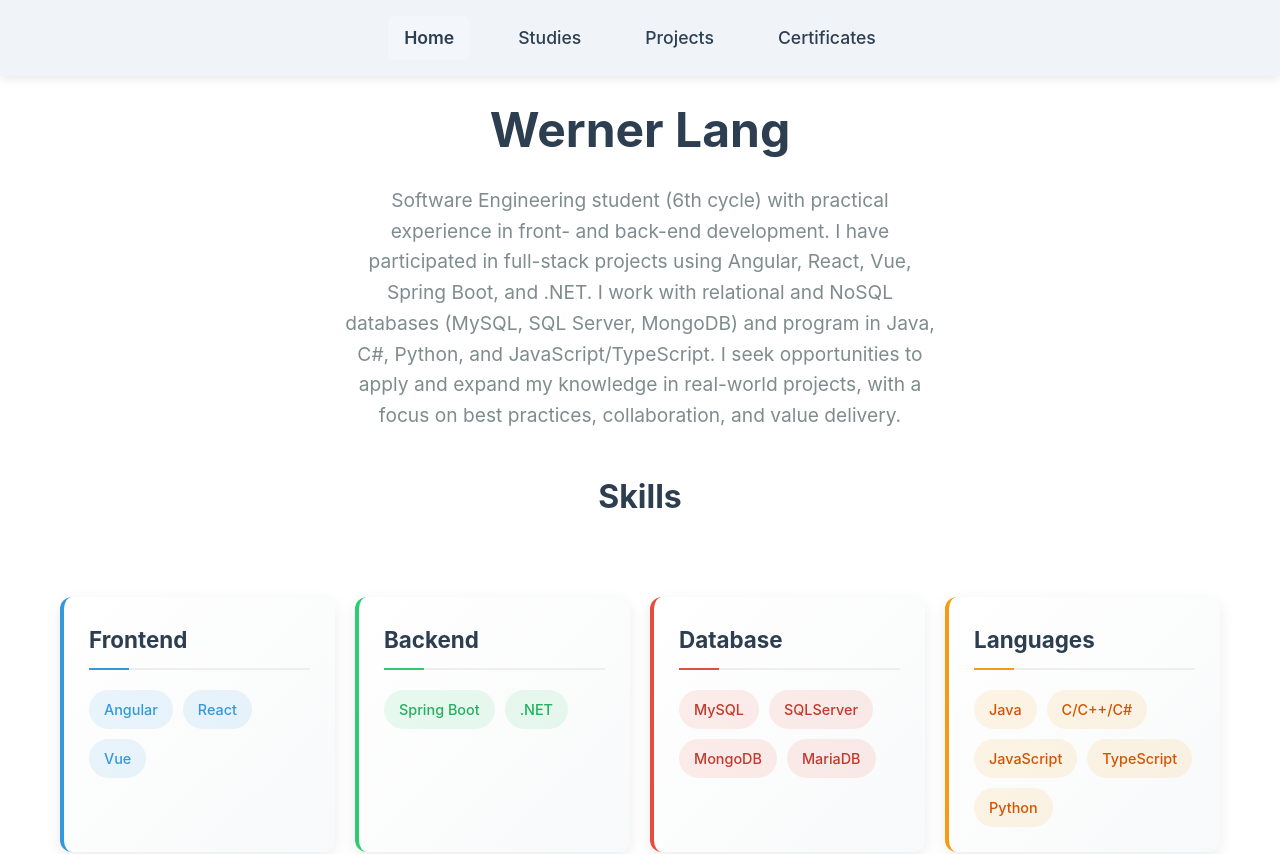
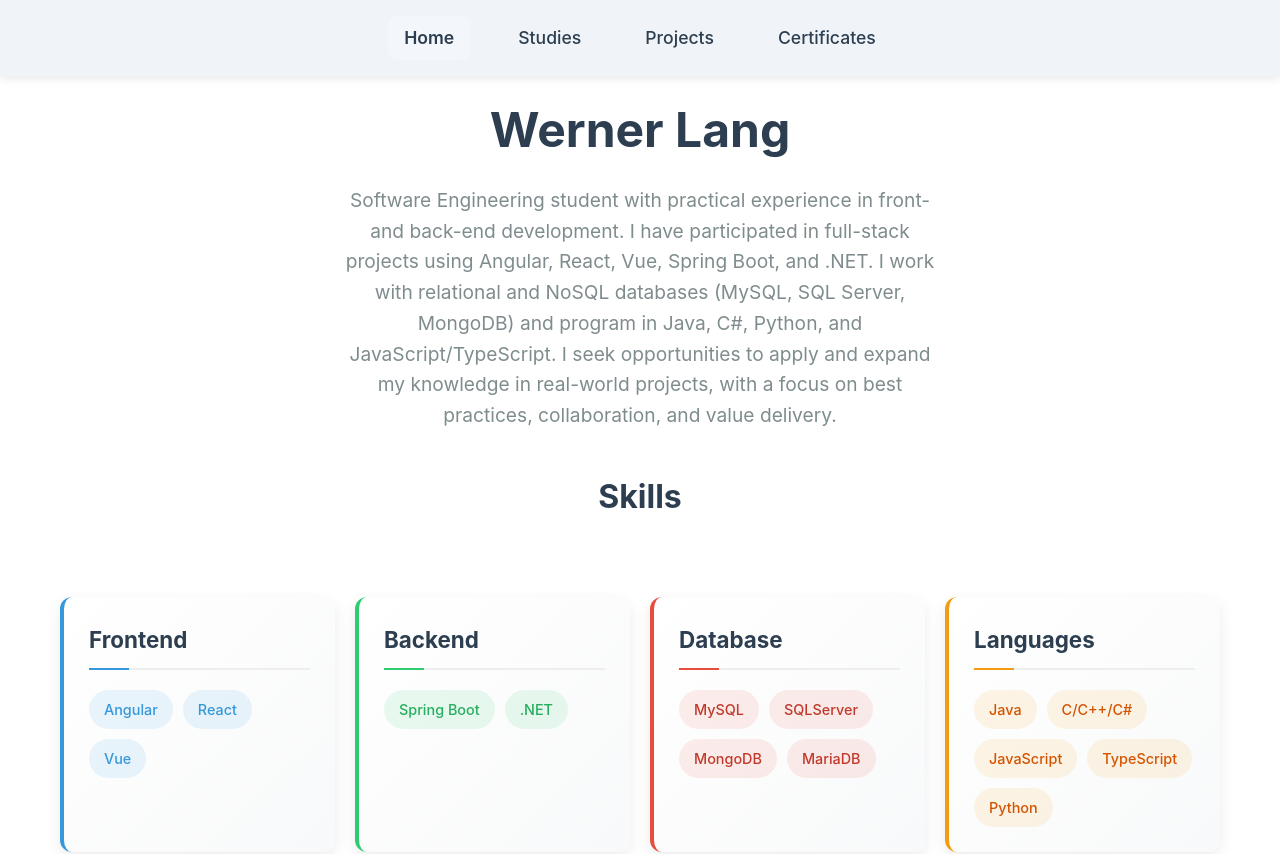
Before and after one commit to 00WernerLang/Curriculum_WebApp, a React (Vite) app: page /home in a window 1280 px wide. Shown: the top 854 px of the page. Built offline with nearby package versions, Linux system fonts and the light colour scheme.

Commit message:
fix: typo

```diff
--- a/src/pages/Home.jsx
+++ b/src/pages/Home.jsx
@@ -8,7 +8,7 @@ function Home(){
         <div>
             <header>
                 <h1>Werner Lang</h1>
-                <p className="subtitle">Software Engineering student (6th cycle) with practical experience in front- and
+                <p className="subtitle">Software Engineering student with practical experience in front- and
                     back-end development. I have participated in full-stack projects using Angular, React, Vue, Spring
                     Boot, and .NET.
                     I work with relational and NoSQL databases (MySQL, SQL Server, MongoDB) and program in Java, C#,
```
